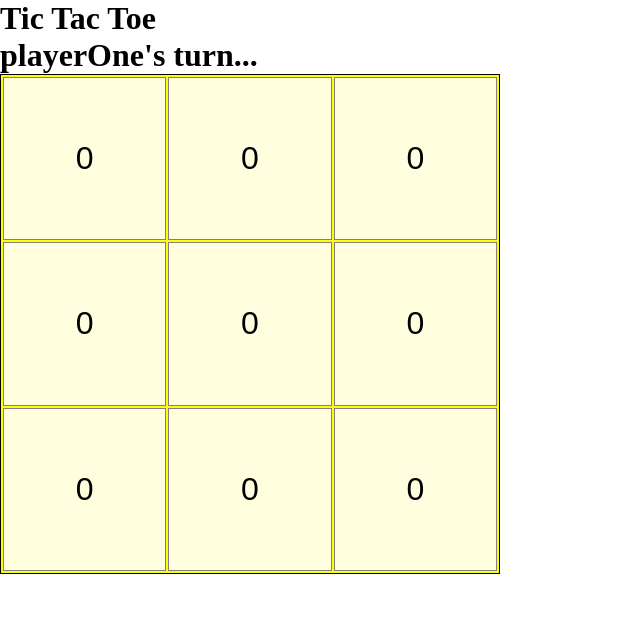
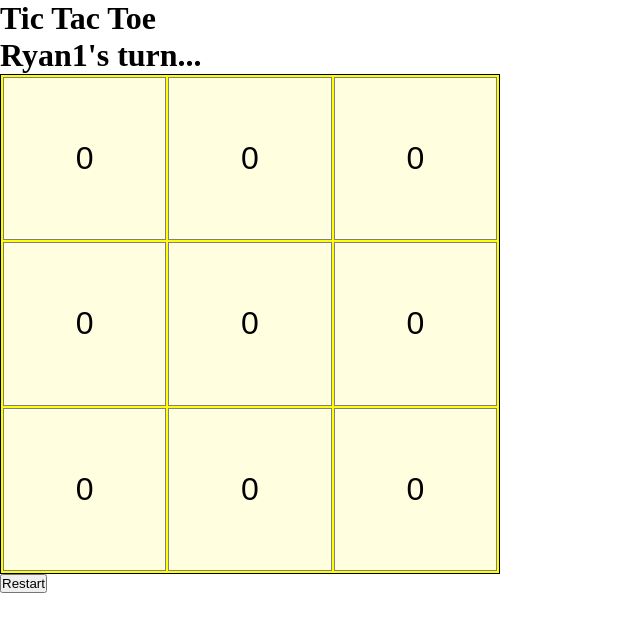
Before and after one commit to elsiechen/Tic-Tac-Toe, a plain HTML site: page index.html in a window 1280 px wide. Shown: the whole page, without its empty margins (0-640 px from the left). Drawn offline with Linux system fonts and the light colour scheme.

Commit message:
Add restart event

```diff
--- a/index.html
+++ b/index.html
@@ -13,6 +13,7 @@
         <h1>Tic Tac Toe</h1>
         <h1 class="turn"></div>
         <div class="board"></div>
-      </div>
+        <button type="button" class="restart">Restart</button>
+    </div>
 </body>
 </html>
--- a/index.js
+++ b/index.js
@@ -1,7 +1,7 @@
 function gameBoard () {
     const rows = 3;
     const columns = 3;
-    const board = [];
+    let board = [];
 
     for (let i = 0; i < rows; i++) {
         board[i] = [];
@@ -45,7 +45,9 @@ function cell() {
     return { addMarker, getValue };
 }
 
-function gameController(playerOne, playerTwo)
+function gameController(
+    playerOne = 'playerOne',
+    playerTwo = 'playerTwo')
 {
     const board = gameBoard();
 
@@ -123,7 +125,6 @@ function gameController(playerOne, playerTwo)
             win = true;
             return win;
         }
-        console.log(win);
         return win;
     };
 
@@ -164,7 +165,6 @@ function gameController(playerOne, playerTwo)
         // Check if cell is occupied
         const array = board.getBoard();
         let cell = array[row][column].getValue();
-        console.log(cell);
         if(cell !== 0) return;
 
         // cell isn't occupied, put marker and print
@@ -183,10 +183,12 @@ function gameController(playerOne, playerTwo)
              getBoard: board.getBoard};
 }
 
-function screenController() {
-    const game = gameController('playerOne', 'playerTwo');
+function screenController(playerOne, playerTwo) {
+    // const board = gameBoard();
+    const game = gameController(playerOne, playerTwo);
     const playerTurnDiv = document.querySelector('.turn');
     const boardDiv = document.querySelector('.board');
+    const restartBtn = document.querySelector('.restart');
 
     const updateScreen = () => {
         // clear the board
@@ -232,6 +234,7 @@ function screenController() {
     };
 
     boardDiv.addEventListener('click', clickEvent);
+    restartBtn.addEventListener('click', restartEvent);
     // Initial render screen
     updateScreen();
 
@@ -247,6 +250,11 @@ function screenController() {
         game.playRound(rowIndex, columnIndex);
         updateScreen();
     }
+
+    function restartEvent() {
+        screenController('Ryan1', 'Rosalyn2');
+    }
+
 }
 
-screenController();
+screenController('Ryan1', 'Rosalyn2');
```
